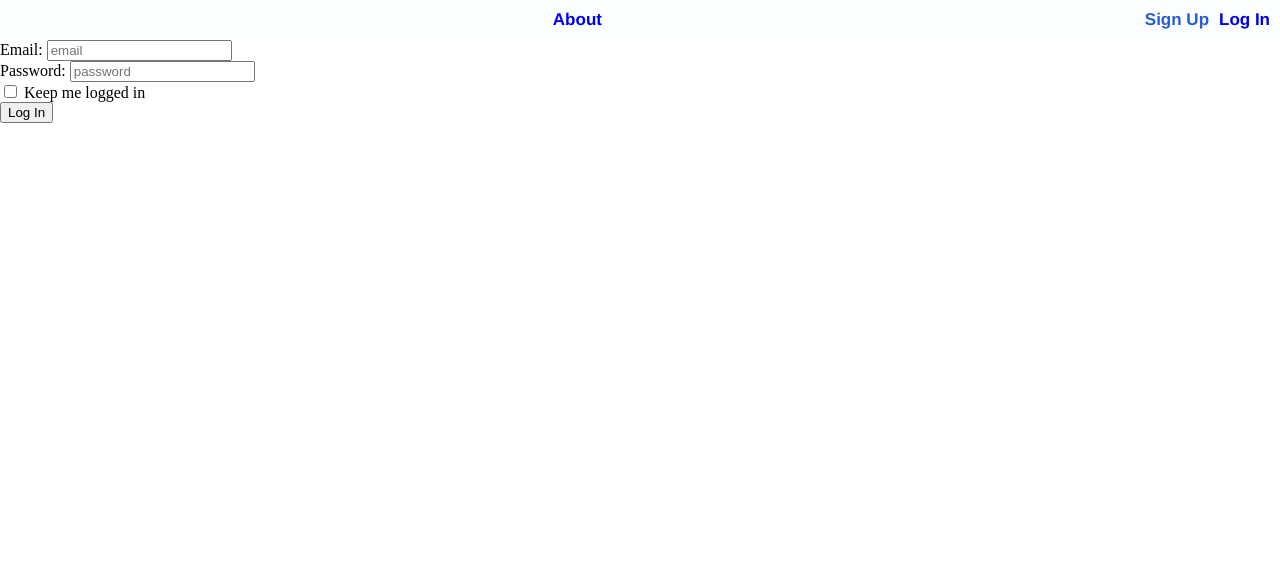
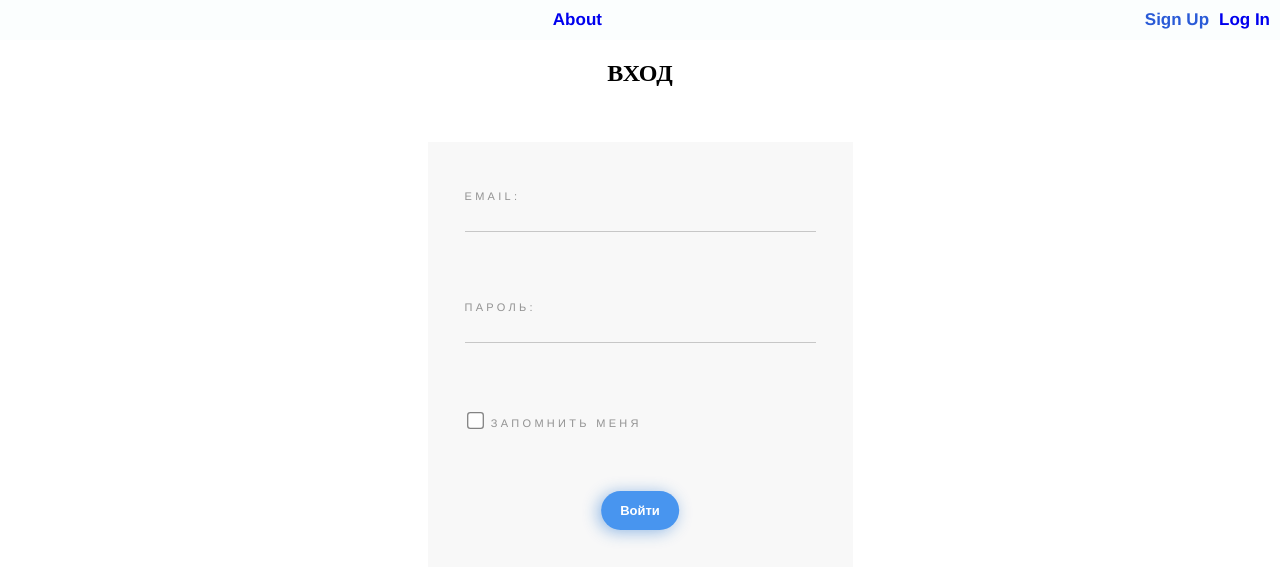
Before and after one commit to Boborikin/Flask-Shortener, a Flask app: page /login in a window 1280 px wide. Shown: the top 583 px of the page. Run offline with Flask 2, Linux system fonts and the light colour scheme; some libraries are stand-ins or nearby versions.

Commit message:
Create Login Front-end part

```diff
--- a/app.py
+++ b/app.py
@@ -39,9 +39,9 @@ class LinkForm(FlaskForm):
 
 
 class LoginForm(FlaskForm):
-    email = StringField('Email:', validators=[Length(1, 64), Email()], render_kw={"placeholder": "email"})
-    password = PasswordField('Password:', validators=[DataRequired()],  render_kw={"placeholder": "password"})
-    remember_me = BooleanField('Keep me logged in')
+    email = StringField('Email:', validators=[Length(1, 64), Email()])
+    password = PasswordField('Пароль:', validators=[DataRequired()])
+    remember_me = BooleanField('Запомнить меня')
     submit = SubmitField('Log In')
 
 
--- /dev/null
+++ b/static/login.css
@@ -0,0 +1,99 @@
+* {
+    box-sizing: border-box;
+}
+
+html {
+    font-size: 16px;
+}
+
+h2 {
+    text-align: center;
+    text-transform: uppercase;
+    padding-bottom: 50px;
+}
+
+.form {
+    margin: -15px 15px 15px 15px;
+    padding: 37px;
+    background-color: #f8f8f8;
+}
+
+.form-wrap {
+    max-width: 455px;
+    margin-left: auto;
+    margin-right: auto;
+    font-family: "sohne-var","Helvetica Neue","Arial", sans-serif;
+
+}
+
+.form-submit {
+    margin-top: -24px;
+    box-shadow: -0.187rem 0.125rem 1rem rgba(255, 146, 124, 0.45);
+    background-color: #f85130;
+    color: #fff;
+    font-size: 0.813rem;
+    font-weight: 700;
+    padding: 12px 19px;
+    border-radius: 28px;
+    vertical-align: middle;
+
+}
+.submit-button {
+    display: inline-block;
+    box-shadow: -0.187rem 0.125rem 1rem rgba(20, 107, 207, 0.45);
+    background-color: #4895ef;
+    color: #fff;
+    font-size: 0.813rem;
+    font-weight: 700;
+    padding: 12px 19px;
+    border-radius: 28px;
+    vertical-align: middle;
+}
+
+button {
+    letter-spacing: inherit;
+    cursor: pointer;
+    padding: 0;
+    border: none;
+    position: relative;
+    left: 50%;
+    transform: translate(-50%, 0);
+}
+
+.input {
+    margin-bottom: 66px;
+}
+
+.input {
+    font-size: 0.688rem;
+    text-transform: uppercase;
+    color: rgba(46, 46, 46, 0.5);
+    letter-spacing: 0.3em;
+    margin-bottom: 0.7em;
+}
+
+.input-field {
+    border-bottom: 1px solid rgba(0, 0, 0, 0.2);
+    display: flex;
+    align-items: flex-end;
+
+}
+
+#email, #password{
+    flex-grow: 1;
+    border: none;
+    background: none;
+    color: #2e2e2e;
+    font-size: 0.875rem;
+    outline: none;
+}
+
+.form-wrapper {
+    padding-bottom: 50px;
+}
+
+#remember_me {
+  transform:scale(1.3);
+  opacity:0.9;
+  cursor:pointer;
+  }
--- a/templates/login.html
+++ b/templates/login.html
@@ -1,12 +1,49 @@
 <!DOCTYPE html>
 <html lang="en">
-{% include "base.html"  %}
-{% import "bootstrap/wtf.html" as wtf %}
-<title>{% block title %}Shortener{% endblock %}</title>
-{% block page_content %}
+{% extends "base.html"  %}
+{% block title %}Вход{% endblock %}
+{% block statics %}
+<link rel="stylesheet" type="text/css" href='/static/login.css'>
+{% endblock %}
+{% block content %}
 <div class="page-header">
     <a href="{{ link }}">{{ link }}</a>
 </div>
-{{ wtf.quick_form(form) }}
+    <h2>Вход</h2>
+<div class="form-wrap">
+<div class="form">
+    <form method="POST">
+    {{ form.csrf_token }}
+        <div class="form-wrapper">
+            <div class="input">
+                <p class="input-label">{{ form.email.label }}</p>
+                <div class="input-field">{{ form.email }}</div>
+            </div>
+        </div>
+        <div class="form-wrapper">
+            <div class="input">
+                <p class="input-label">{{ form.password.label }}</p>
+                <div class="input-field">{{ form.password }}</div>
+            </div>
+        </div>
+        <div class="form-wrapper">
+            <div class="input">
+                <p class="input-label">{{ form.remember_me }}    {{ form.remember_me.label }}</p>
+            </div>
+        </div>
+        {% for error in form.password.errors %}
+            {% if error %}
+                <p>{{ error }}</p>
+            {% endif %}
+        {% endfor %}
+        {% for error in form.email.errors %}
+            {% if error %}
+                <p>{{ error }}</p>
+            {% endif %}
+        {% endfor %}
+        <button id="submit" name="submit" class="submit-button" type="submit" value="Log In">Войти</button>
+        </form>
+</div>
+</div>
 {% endblock %}
 </html>
```
